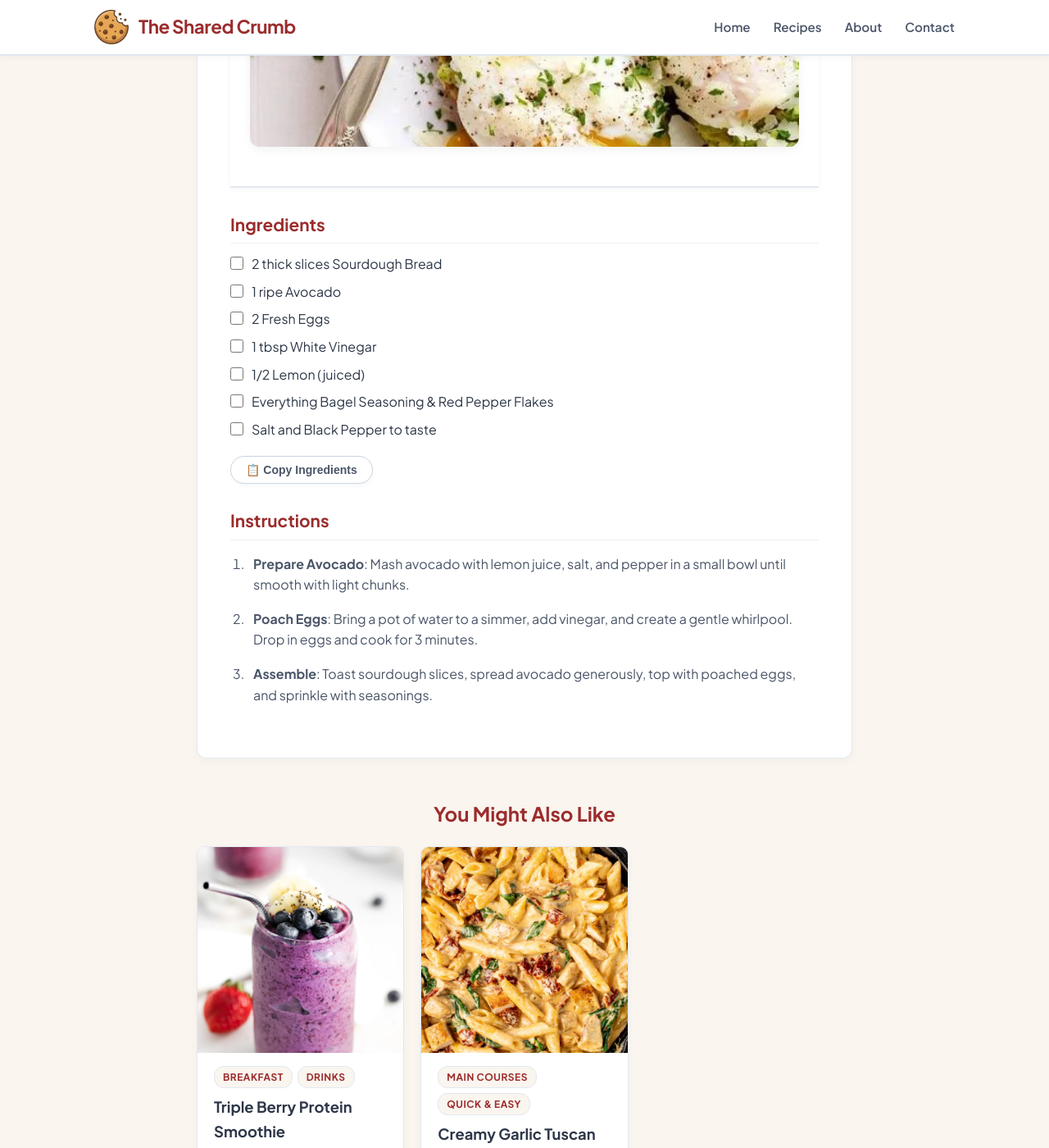
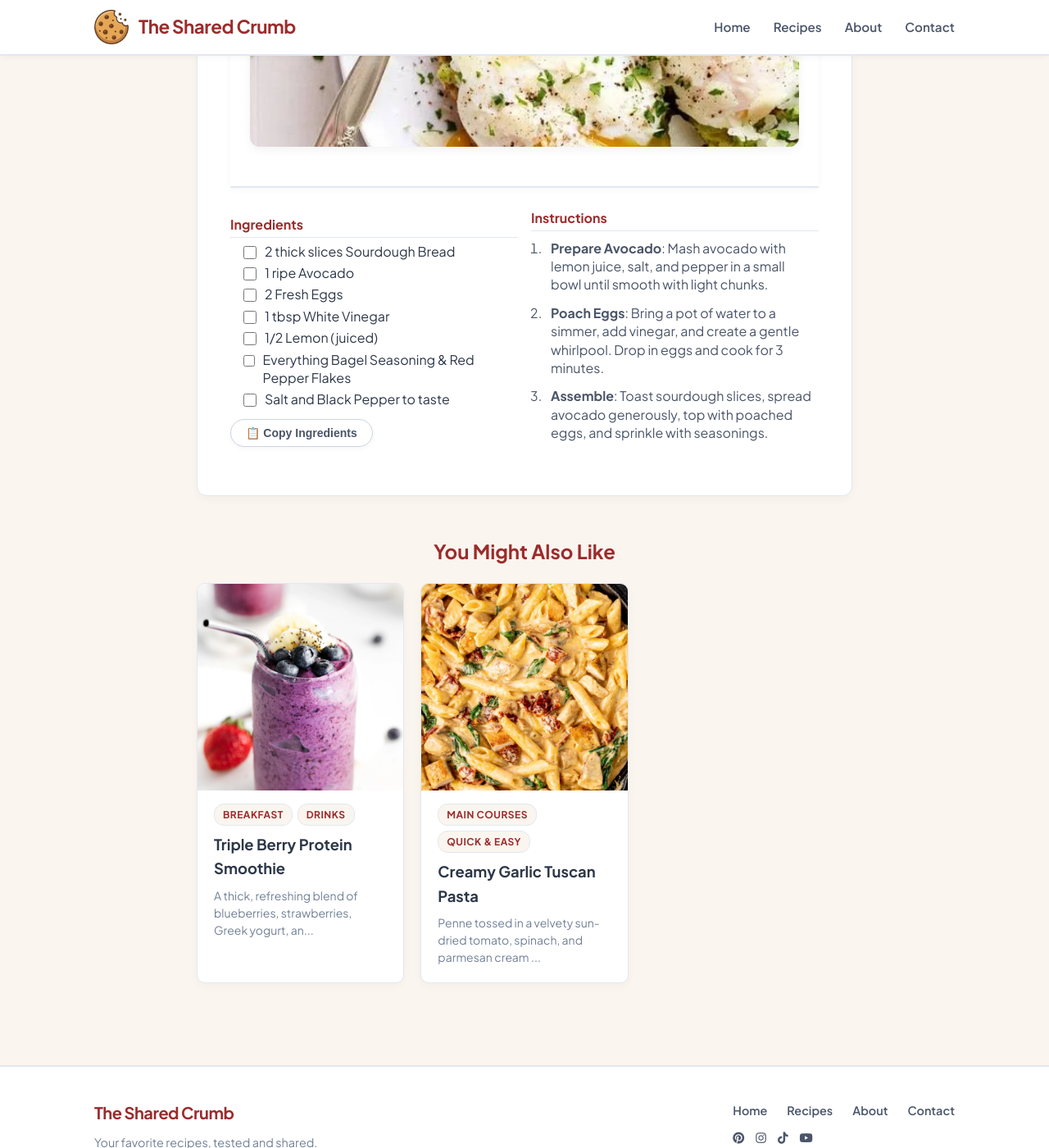
Before and after one commit to TheSharedCrumb/TheSharedCrumb, a Jekyll site: the page built from _recipes/test-avocado-toast.md, in a window 1280 px wide and 1400 px high, scrolled down 761 px. Shown: the whole window at 82% size. Built offline with Jekyll 4.4.1, drawn with Linux system fonts in a browser that asks for light colours.

Commit message:
Implement asymmetric grid layout for recipe body
Added an asymmetric grid layout for the recipe body, aligning titles and controlling widths. Updated styles for section titles and lists within the recipe body.

```diff
--- a/assets/css/style.css
+++ b/assets/css/style.css
@@ -1073,6 +1073,57 @@ footer {
     border-radius: 6px !important;
   }
 
+  /* Asymmetric Grid Layout for Body (Aligns Titles & Controls Widths) */
+  .recipe-body {
+    display: grid !important;
+    grid-template-columns: 35% 60% !important;
+    column-gap: 5% !important;
+    align-items: start !important;
+  }
+
+  /* Align Both Section Titles to Column Top */
+  .recipe-body h3:nth-of-type(1) {
+    grid-column: 1 !important;
+    grid-row: 1 !important;
+  }
+
+  .recipe-body ul {
+    grid-column: 1 !important;
+    grid-row: 2 !important;
+  }
+
+  .recipe-body h3:nth-of-type(2) {
+    grid-column: 2 !important;
+    grid-row: 1 !important;
+  }
+
+  .recipe-body ol {
+    grid-column: 2 !important;
+    grid-row: 2 !important;
+  }
+
+  .recipe-body h3 {
+    font-size: 1rem !important;
+    color: #9B2C2C !important;
+    margin: 0 0 6px 0 !important;
+    padding-bottom: 2px !important;
+    border-bottom: 1px solid #E2E8F0 !important;
+  }
+
+  .recipe-body ul,
+  .recipe-body ol {
+    margin-bottom: 12px !important;
+    padding-left: 18px !important;
+  }
+
+  .recipe-body li {
+    margin-bottom: 4px !important;
+    line-height: 1.4 !important;
+    break-inside: avoid !important;
+    page-break-inside: avoid !important;
+  }
+}
+
   /* Expanded 2-Column Body (Tighter gap gives Instructions more width) */
   .recipe-body {
     display: block !important;
```
